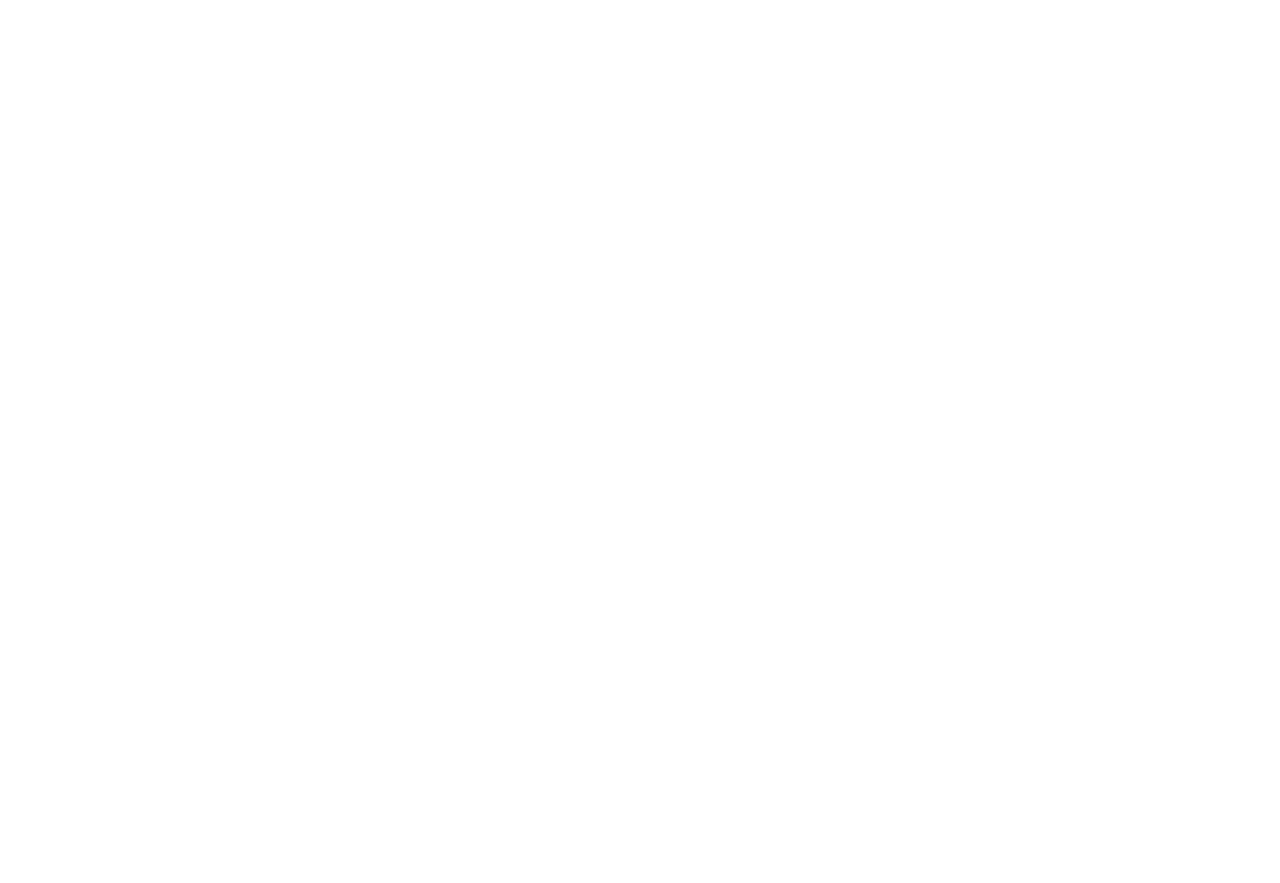
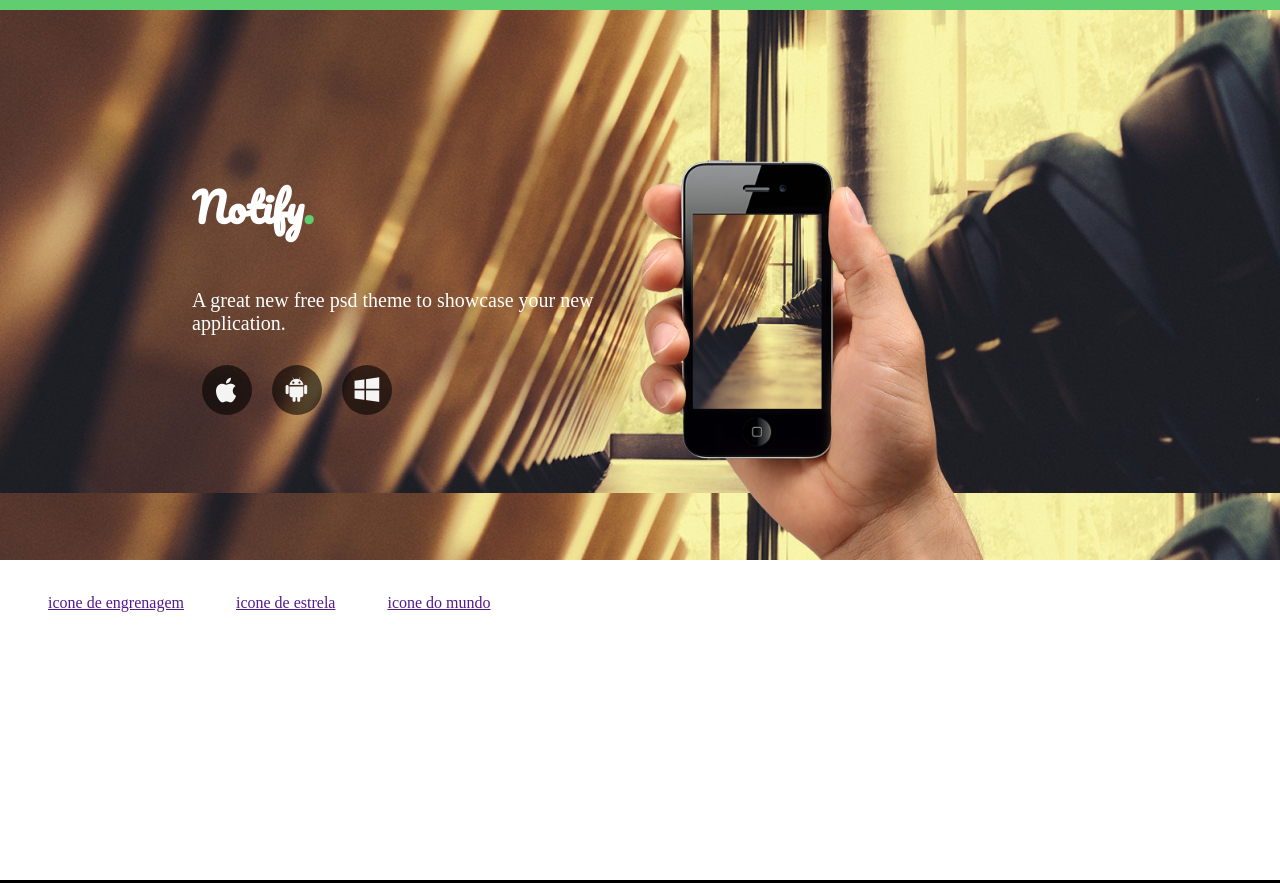
Before and after one commit to PriscilaAr/206-replica-de-site, a plain HTML site: page index.html in a window 1280 px wide. Shown: the top 883 px of the page. Before the commit the page ends 800 px from the top, so only its background shows below. Drawn offline with Linux system fonts and the light colour scheme.

Commit message:
Adicionar Botões do header

```diff
--- a/index.html
+++ b/index.html
@@ -6,10 +6,38 @@
     <meta http-equiv="X-UA-Compatible" content="ie=edge">
     <title>Document</title>
     <link rel="stylesheet" href="style.css">
+    <link href="https://fonts.googleapis.com/css?family=Pacifico&display=swap" rel="stylesheet">
 </head>
 <body>
-    <header></header>
-    <nav></nav>
+    <header>
+        <div class="texto">
+            <h1>Notify<span>.</span></h1>
+            <p>A great new free psd theme to showcase your new application.</p>
+            <div class="botoes">
+                <a class="btn" href=""><img src="icone-ios.png" alt="icone do ios"></a>
+                <a class="btn" href=""><img src="icone-android.png" alt="icone do android"></a>
+                <a class="btn" href=""><img src="icone-windows.png" alt="icone do windown"></a>
+            </div>
+        </div>
+
+        <div class="imagem">
+            <img src="hand.png" alt="Imagem de uma mão">
+        </div>
+
+    </header>
+
+    <nav>
+        <div class="navbar">
+            <div class="botoes2">
+                <a class="btn2" href=""><img src="icone1.png" alt="">icone de engrenagem</a>
+                <a class="btn2" href=""><img src="icone2.png" alt="">icone de estrela</a>
+                <a class="btn2" href=""><img src="icone3.png" alt="">icone do mundo</a>
+            </div>
+        </div>
+    </nav>
+
+
+
     <section></section>
     <aside></aside>
     <footer></footer>
--- a/style.css
+++ b/style.css
@@ -0,0 +1,99 @@
+body{
+    margin: 0px;
+    display: grid;
+    grid-template-areas: 'header'
+                         'navbar'
+                         'section'
+                         'aside'
+                         'footer';
+    grid-template-rows: 70vh 40vh 40vh 40vh 40vh;
+}
+
+header{
+    border-top: 10px #5fcd70 solid;
+    display: flex;
+    justify-content: center;
+    align-items: center;
+    background-image: url(banner.png);
+}
+
+.imagem{
+    height: 100%;
+    width: 35%;
+    display: flex;
+    align-content: center;
+    align-items: flex-end;
+}
+
+.texto{
+    height: 100%;
+    width: 35%;
+    display: flex;
+    justify-content: center;
+    flex-direction: column;
+    align-items: flex-start;
+}
+
+.botoes{
+    display: flex;
+    justify-content: center;
+    align-items: center;
+}
+
+.btn{
+    width: 50px;
+    height: 50px;
+    border-radius: 100%;
+    background-color: rgba(0, 0, 0, 0.589);
+    text-decoration: none;
+    display: flex;
+    align-items: center;
+    justify-content: center;
+    margin: 10px;
+}
+
+.btn:hover{
+    background-color: #5fcd70;
+}
+
+.imagem img{
+    height: 400px;
+}
+
+h1{
+    font-size: 30pt;
+    font-family: 'Pacifico', cursive;
+    color: white;
+    display: flex;
+    align-content: initial;
+    align-items: center;
+}
+
+span{
+    color: #5fcd70;
+}
+
+p{
+    font-family: 'Times New Roman', Times, serif;
+    font-size: 15pt;
+    color: white;
+    display: flex;
+    align-items: center;
+}
+
+nav{
+    display: flex;
+
+}
+
+section{
+    background-color: black;
+}
+
+aside{
+    background-color: brown;
+}
+
+footer{
+    background-color: aquamarine;
+}
```
Also changed, not shown: banner.png (added), hand.png (added), icone-android.png (added), icone-ios.png (added), icone-windows.png (added), icone1.png (added), icone2.png (added), icone3.png (added).
